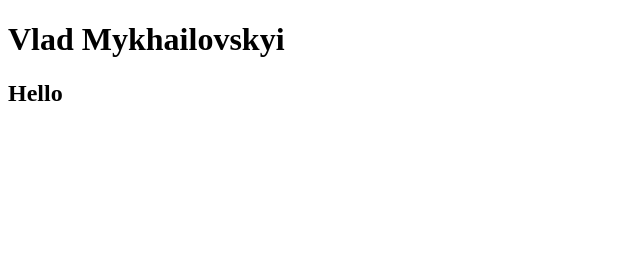
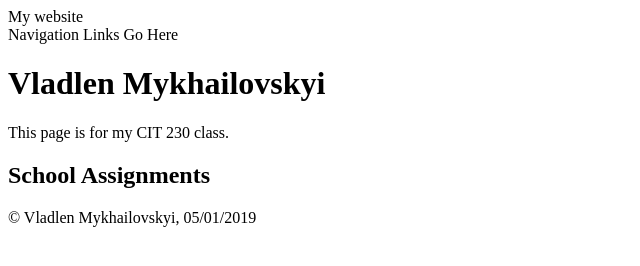
Before and after one commit to vladlen34515/vladMykhailovskyi.github.io, a plain HTML site: page index.html in a window 1280 px wide. Shown: the whole page, without its empty margins (0-640 px from the left). Drawn offline with Linux system fonts and the light colour scheme.

Commit message:
Site update

```diff
--- a/index.html
+++ b/index.html
@@ -4,11 +4,20 @@
     <meta charset="UTF-8">
     <meta name="viewport" content="width=device-width, initial-scale=1.0">
     <meta http-equiv="X-UA-Compatible" content="ie=edge">
+    <meta name="description" content="This is my web site for CIT 230.">
     <meta name="author" content="Vlad Mykhailovskyi">
     <title>Home | vladlen34515.github.io</title>
 </head>
 <body>
-    <h1>Vlad Mykhailovskyi</h1>
-    <h2>Hello</h2>
+    <header>My website</header>
+  <nav>Navigation Links Go Here</nav>
+  <main>
+   <h1>Vladlen Mykhailovskyi</h1>
+   <p>This page is for my CIT 230 class.</p>
+   <h2>School Assignments</h2>
+  </main>
+  <footer>
+   <p>&copy; Vladlen Mykhailovskyi, 05/01/2019</p>
+  </footer>
 </body>
 </html>
```
